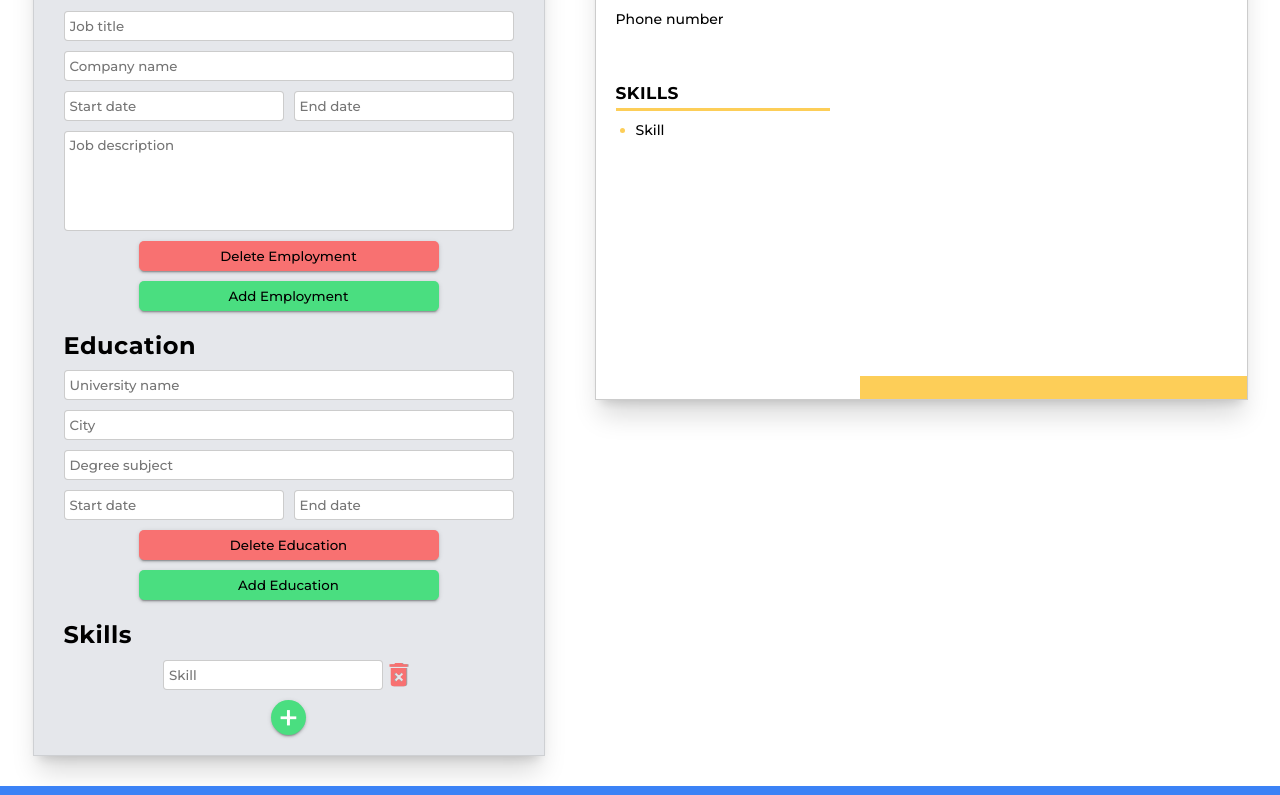
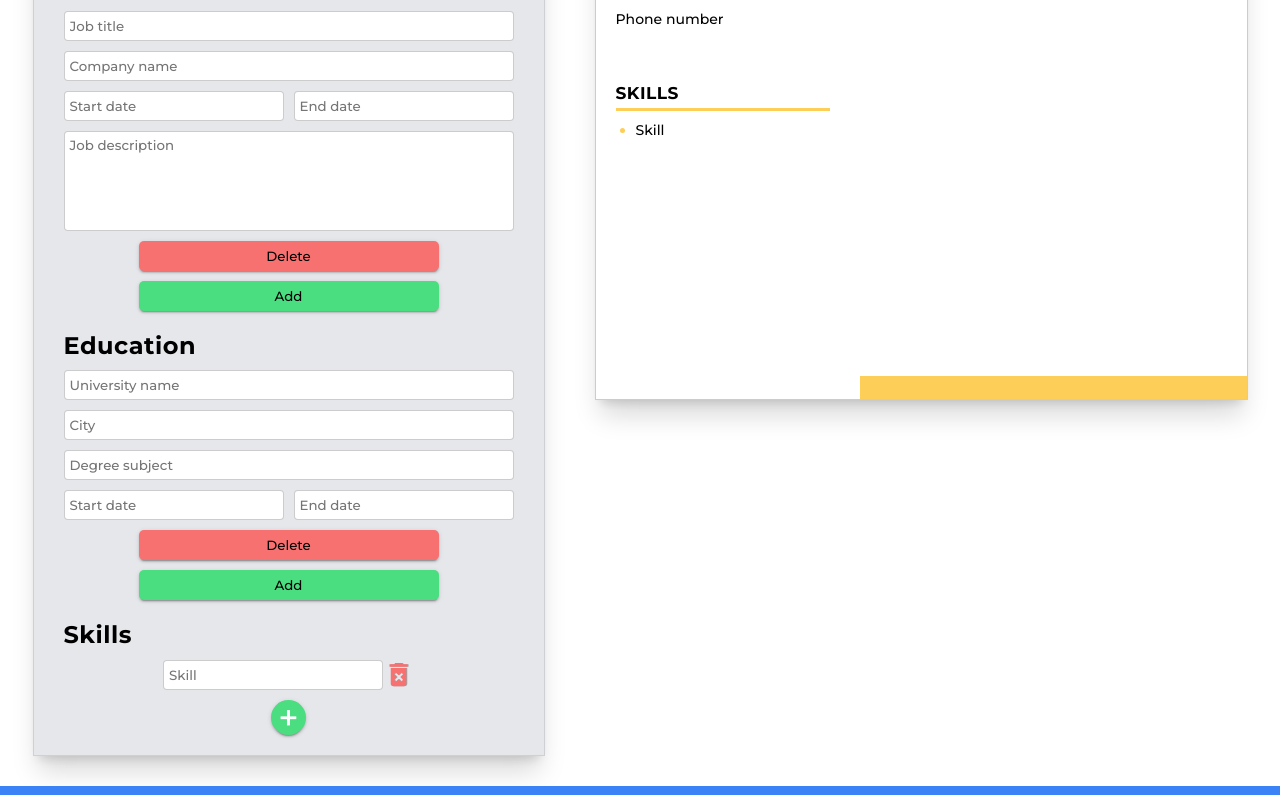
Before and after one commit to JPaulDev/cv-creator, a React (Create React App) app: page / in a window 1280 px wide. Shown: the part 657-1452 px from the top of the page. Built offline with nearby package versions, Linux system fonts and the light colour scheme.

Commit message:
Change form buttons text

```diff
--- a/src/components/Form/Button.js
+++ b/src/components/Form/Button.js
@@ -20,10 +20,11 @@ const StyledButton = styled.button`
 `;
 
 function Button(props) {
-  const { onClick, buttonText, buttonColor, buttonHoverColor } = props;
+  const { onClick, buttonText, buttonColor, buttonHoverColor, title } = props;
 
   return (
     <StyledButton
+      title={title}
       type="button"
       onClick={onClick}
       buttonColor={buttonColor}
--- a/src/components/Form/Education.js
+++ b/src/components/Form/Education.js
@@ -22,7 +22,8 @@ function Education(props) {
             onEducationChange={onEducationChange}
           />
           <Button
-            buttonText="Delete Education"
+            buttonText="Delete"
+            title="Delete education"
             onClick={(e) => onDeleteEducation(e, educationItem.id)}
             buttonColor="#f87171"
             buttonHoverColor="#ef4444"
@@ -30,7 +31,8 @@ function Education(props) {
         </Fragment>
       ))}
       <Button
-        buttonText="Add Education"
+        buttonText="Add"
+        title="Add additional education"
         onClick={onAddEducation}
         buttonColor="#4ade80"
         buttonHoverColor="#22c55e"
--- a/src/components/Form/Skills.js
+++ b/src/components/Form/Skills.js
@@ -63,14 +63,14 @@ function Skills(props) {
             onChange={(e) => onSkillChange(e, skill.id)}
           />
           <DeleteButton
-            title="Delete Skill"
+            title="Delete skill"
             onClick={(e) => onDeleteSkill(e, skill.id)}
           >
             <ReactLogo />
           </DeleteButton>
         </Div>
       ))}
-      <AddButton title="Add Skill" onClick={onAddSkill}>
+      <AddButton title="Add a new skill" onClick={onAddSkill}>
         +
       </AddButton>
     </Fieldset>
--- a/src/components/Form/WorkExperience.js
+++ b/src/components/Form/WorkExperience.js
@@ -22,7 +22,8 @@ function WorkExperience(props) {
             onExperienceChange={onExperienceChange}
           />
           <Button
-            buttonText="Delete Employment"
+            buttonText="Delete"
+            title="Delete employment"
             onClick={(e) => onDeleteExperience(e, experienceItem.id)}
             buttonColor="#f87171"
             buttonHoverColor="#ef4444"
@@ -30,7 +31,8 @@ function WorkExperience(props) {
         </Fragment>
       ))}
       <Button
-        buttonText="Add Employment"
+        buttonText="Add"
+        title="Add additional employment"
         onClick={onAddExperience}
         buttonColor="#4ade80"
         buttonHoverColor="#22c55e"
```
